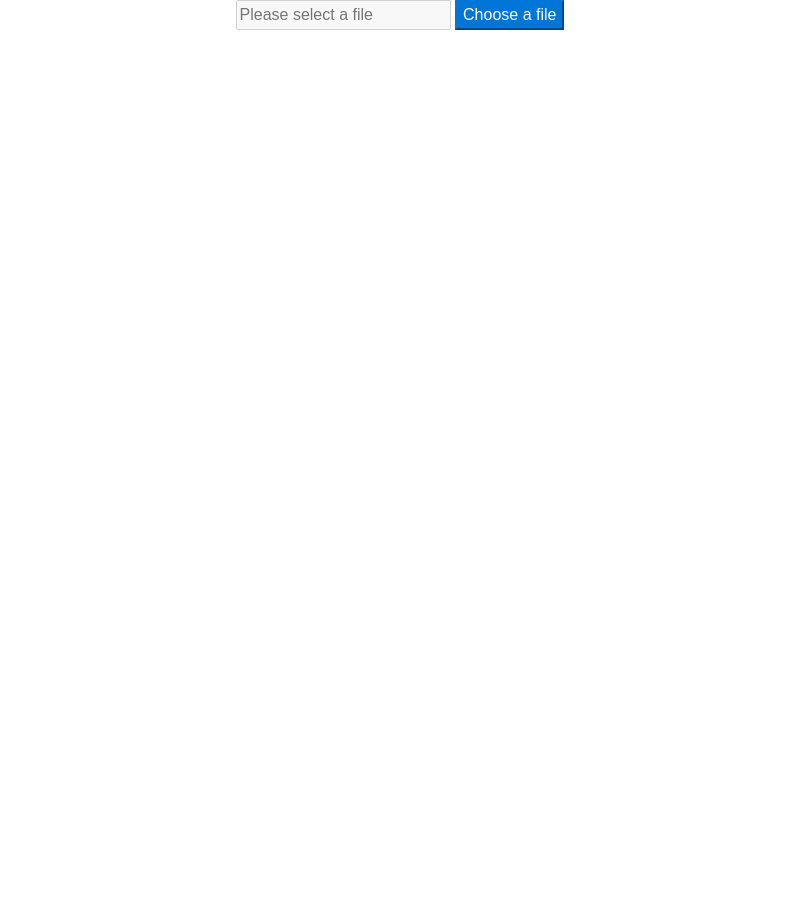
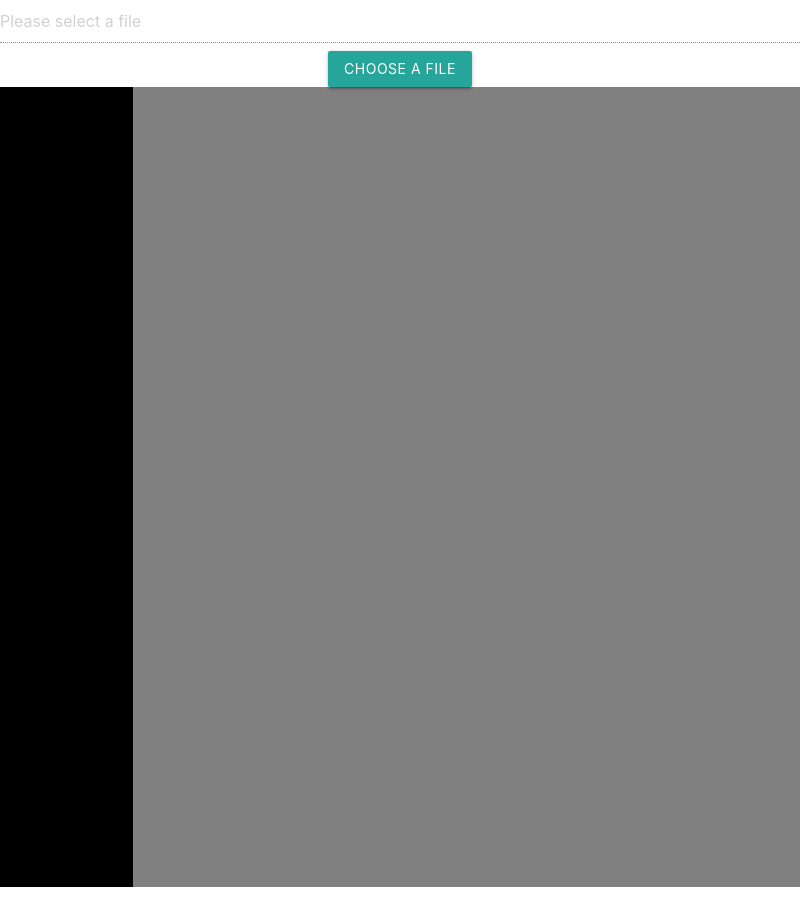
Before and after one commit to akshay0709/electronapp, an Electron app: page functionapp/index.html in a window 800 px wide. Before the commit the page ends 800 px from the top, so only its background shows below. Drawn offline with nearby package versions, Linux system fonts and the light colour scheme.

Commit message:
UI enhancements
UI enhancements

```diff
--- a/functionapp/index.html
+++ b/functionapp/index.html
@@ -4,23 +4,21 @@
         <title>Function App</title>
         <meta charset="UTF-8">
         <meta name="viewport" content="width=device-width, initial-scale=1.0">
-        <link rel="stylesheet" href="https://cdnjs.cloudflare.com/ajax/libs/twitter-bootstrap/4.0.0-alpha.6/css/bootstrap.min.css">
+        <link rel="stylesheet" href="https://cdnjs.cloudflare.com/ajax/libs/materialize/0.98.2/css/materialize.min.css">
+        <link rel="stylesheet" href="styles/style.css">
     </head>
     <body>
-        <div class="panel panel-default">
-          <div class="panel-body">
             <div style="text-align:center;">
                 <input type="text" placeholder="Please select a file" id="actual-file" disabled="disabled"/>
-                <input type="button" value="Choose a file" id="selectFile" class="btn-primary"/>
+                <button class="btn waves-effect waves-light" type="button" id="selectFile" name="action">Choose a file</button>
             </div>
-            <br><br>
-            <div id="show-functions" style="float:left; margin-left: 10px">
+            <div class="row">
+              <div id="show-functions" class="col s2">
+              </div>
+              <div id="show-content" contenteditable="true" class="col s10">
+              </div>
             </div>
-            <div id="show-content" style="float:left; margin-left: 40px" contenteditable="true">
 
-            </div>
-          </div>
-        </div>
         <script src="js/main.js" charset="utf-8"></script>
     </body>
 </html>
--- /dev/null
+++ b/functionapp/styles/style.css
@@ -0,0 +1,15 @@
+[contenteditable]:focus {
+    outline: 0px solid transparent;
+}
+
+#show-functions{
+  min-height: 100vh;
+  background-color: black;
+  color: white;
+}
+
+#show-content{
+  min-height: 100vh;
+  background-color: grey;
+  color: white;
+}
```
